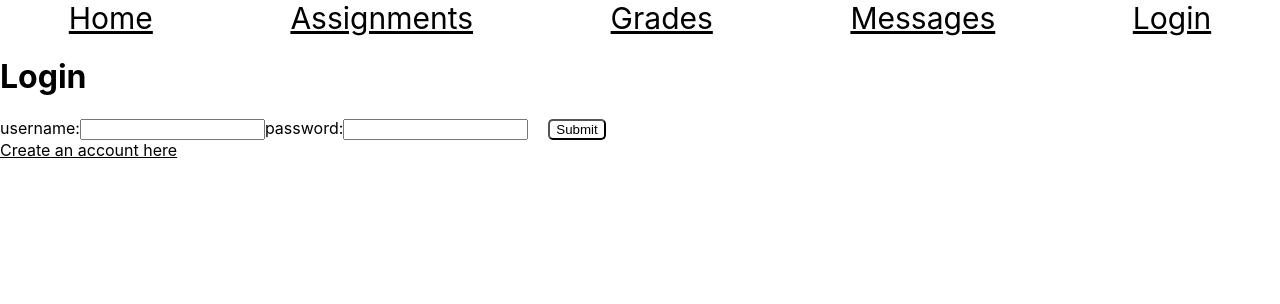
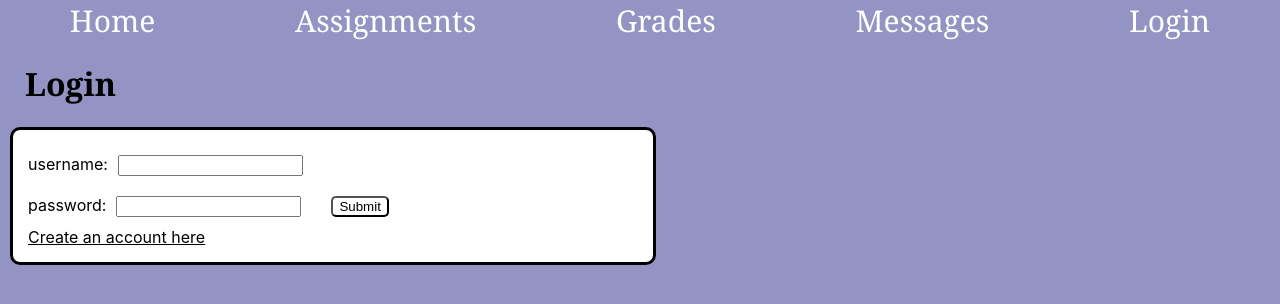
Before and after one commit to smcvey7/Teacher-Webpage, a React (Create React App) app: page /login in a window 1280 px wide. Shown: the top 304 px of the page. Built offline with nearby package versions, Linux system fonts and the light colour scheme; the HTML template or start-up script is replaced by a standard one.

Commit message:
updates styling

```diff
--- a/db.json
+++ b/db.json
@@ -23,7 +23,6 @@
           "due": "9/30",
           "worth": 5,
           "prompt": "Write a short paragraph introducing yourself using the vocabulary and sentance patterns we learned in unit 1 (pg 2-15)"
-
         },
         {
           "num": 2,
--- a/src/Assignments.js
+++ b/src/Assignments.js
@@ -52,6 +52,7 @@ function Assignments({ isLoggedIn, currentUser, saveSubmission }){
   if (!isLoggedIn) return <p>Log in to view assignments</p>
   else return(
     <div className="componentFlexContainer" >
+      <h2>Assignments</h2>
       <div className="moduleElement">
         <h2>Current assignment</h2>
         <ul>{currentAssignmentModule}</ul>
--- a/src/Grades.js
+++ b/src/Grades.js
@@ -13,7 +13,7 @@ function Grades({ isLoggedIn, currentUser }){
     setShowGrades(true)
   }
 
-  const assignmentEntries = currentUser.userAssignments.map(item=>{
+  const assignmentEntries = currentUser.userAssignments === undefined ? <tr></tr> : currentUser.userAssignments.map(item=>{
     return <tr key={item.num}>
       <td>{item.num}</td>
       <td>{item.title}</td>
@@ -26,7 +26,9 @@ function Grades({ isLoggedIn, currentUser }){
   else return(
     <div>
       <h2>Grades</h2>
+      <button onClick={getGrades}>Get grades</button>
       {showGrades ?
+        <div className="moduleElement">
           <table>
             <tbody>
               <tr>
@@ -46,8 +48,10 @@ function Grades({ isLoggedIn, currentUser }){
               </tr>
             </tbody>
           </table>
+        </div>
         :
-        <button onClick={getGrades}>Get grades</button>}
+        null}
+
     </div>
 
   )
--- a/src/Home.js
+++ b/src/Home.js
@@ -4,14 +4,15 @@ import { NavLink } from "react-router-dom"
 function Home({ isLoggedIn, currentUser }){
 
   if (!isLoggedIn) return(
-    <div>
+    <div className="moduleElement">
       <h1>Welcome to Mr. McVey's class</h1>
-      <p>Please <NavLink to="/login" exact>login</NavLink> to access your grades and assignments.</p>
+      <p>Please login to access your grades and assignments.</p>
     </div>
   )
   else return(
     <div>
-      <h1>Welcome to Mr. McVey's class, {currentUser.username}</h1>
+      <div className="moduleElement">
+        <h1>Welcome to Mr. McVey's Class, {currentUser.username}</h1>
         <h2>Weekly calendar</h2>
         <table>
           <tbody>
@@ -59,12 +60,15 @@ function Home({ isLoggedIn, currentUser }){
             </tr>
           </tbody>
         </table>
+      </div>
+      <div className="moduleElement">
         <h2>Announcements</h2>
         <ul>
           <li>No class next Mon/Tues (10/24-25) for Fall Break!</li>
           <li>Movie night Thurs (10/20) at 6:30<br/>Film: Crouching Tiger, Hidden Dragon</li>
         </ul>
       </div>
+    </div>
   )
 }
 
--- a/src/Login.js
+++ b/src/Login.js
@@ -42,22 +42,27 @@ function Login({ isLoggedIn, handleLogIn, createAccount }){
 
 
   if (!isLoggedIn) return(
-    hasAccount ? <div>
+    hasAccount ?
+    <div>
       <h1>Login</h1>
-      <form id="logInForm" onSubmit={onSubmitClick}>
-        username:<input value={userInfo.username} name="username" onChange={handleChange}/>
-        password:<input type="password" name="password" value={userInfo.password} onChange={handleChange}/><button id="submitLogIn">Submit</button><br/>
-        <a className="clickLink" onClick={()=>setHasAccount(false)}>Create an account here</a><br/>
-      </form>
+      <div className="accountForm">
+        <form id="logInForm" onSubmit={onSubmitClick}>
+          username:<input value={userInfo.username} name="username" onChange={handleChange}/><br/>
+          password:<input type="password" name="password" value={userInfo.password} onChange={handleChange}/><input type="submit" className="sendButton" id="submitLogIn" /><br/>
+          <a className="clickLink" onClick={()=>setHasAccount(false)}>Create an account here</a><br/>
+        </form>
+      </div>
     </div>
     :
     <div>
       <h1>Create Account</h1>
-      <form id="createAccountForm" onSubmit={onCreateAccountClick}>
-        username:<input value={userInfo.username} name="username" onChange={handleChange}/>
-        password:<input type="password" name="password" value={userInfo.password} onChange={handleChange}/><button id="submitCreateAccount">Submit</button><br/>
-        <a className="clickLink" onClick={()=>setHasAccount(true)}>Have an account? Login here</a><br/>
-      </form>
+      <div className=" accountForm" >
+        <form  id="createAccountForm" onSubmit={onCreateAccountClick}>
+          username:<input value={userInfo.username} name="username" onChange={handleChange}/><br/>
+          password: <input type="password" name="password" value={userInfo.password} onChange={handleChange}/><input type="submit" className="sendButton" id="submitCreateAccount" /><br/>
+          <a className="clickLink" onClick={()=>setHasAccount(true)}>Have an account? Login here</a><br/>
+        </form>
+      </div>
     </div>
   )
 }
--- a/src/Messages.js
+++ b/src/Messages.js
@@ -33,9 +33,14 @@ function Messages({ isLoggedIn, currentUser, updateMessages }){
       date: dateTime
     }
     e.preventDefault()
-    updateMessages(newMessage)
-    setMessageContent("")
-    setSendNew(false)
+    if (newMessage.content === ""){
+      alert("Message empty")
+    }else{
+      updateMessages(newMessage)
+      setMessageContent("")
+      setSendNew(false)
+    }
+
   }
 
 
@@ -46,6 +51,7 @@ function Messages({ isLoggedIn, currentUser, updateMessages }){
   if (!isLoggedIn) return <p>Log in to view messages</p>
   else return(
     <div className="componentFlexContainer">
+      <h2>Messages</h2>
       <div className="messageButtons">
         <div>
           <button className="messageButton" onClick={getMessages}>Get messages</button>
@@ -53,16 +59,17 @@ function Messages({ isLoggedIn, currentUser, updateMessages }){
         </div>
         <div>
           {sendNew ?
-            <form onSubmit={handleMessageSubmit}>
-              <h2>New Message</h2>
-              <textarea onChange={onChange} value={messageContent} ></textarea><br/>
-              <input type="submit" />
-            </form> : <p></p>}
+          <div className="accountForm">
+            <form id="newMessageForm" onSubmit={handleMessageSubmit}>
+              <textarea id="newMessageTextArea" onChange={onChange} value={messageContent} ></textarea><br/>
+              <input className="sendButton" type="submit" value="Send"/>
+              <button onClick={()=>setSendNew(false)}>Cancel</button>
+            </form>
+          </div>:
+            <p></p>}
         </div>
       </div>
-
       <div >
-        <h2>Messages</h2>
         <ul>{messageModules}</ul>
       </div>
     </div>
--- a/src/NavBar.js
+++ b/src/NavBar.js
@@ -6,11 +6,11 @@ function NavBar({ handleLogOut, isLoggedIn, currentUser }){
 
   return(
     <div id="navBar" className="flexContainer">
-      <NavLink to="/" exact>Home</NavLink>
-      <NavLink to="/assignments" >Assignments</NavLink>
-      <NavLink to="/grades" >Grades</NavLink>
-      <NavLink to="/messages" >Messages</NavLink>
-      {isLoggedIn ? <NavLink onClick={handleLogOut} to="/" >Logout</NavLink> : <NavLink to="/login" >Login</NavLink>}
+      <NavLink className="navLinks" to="/" exact>Home</NavLink>
+      <NavLink className="navLinks" to="/assignments" >Assignments</NavLink>
+      <NavLink className="navLinks" to="/grades" >Grades</NavLink>
+      <NavLink className="navLinks" to="/messages" >Messages</NavLink>
+      {isLoggedIn ? <NavLink className="navLinks" onClick={handleLogOut} to="/" >Logout</NavLink> : <NavLink className="navLinks" to="/login" >Login</NavLink>}
     </div>
   )
 }
--- a/src/index.css
+++ b/src/index.css
@@ -5,6 +5,8 @@ body {
     sans-serif;
   -webkit-font-smoothing: antialiased;
   -moz-osx-font-smoothing: grayscale;
+  background-color: rgb(102, 103, 171, 0.7);
+
 }
 
 code {
@@ -18,16 +20,12 @@ div#navBar {
 }
 
 a:link, a:visited {
-  color: black;
+  color: white;
   text-decoration: underline;
 }
 
 a.clickLink{
   text-decoration: underline;
-}
-
-a:hover{
-  font-weight: bold;
 }
 
 .flexContainer{
@@ -43,7 +41,8 @@ a:hover{
   border-style: solid;
   border-radius: 10px;
   border-width: 3px;
-  margin: 10px;
+  margin: 25px 50px 25px 50px;
+  background-color: white;
 }
 
 .messageButtons{
@@ -53,7 +52,7 @@ a:hover{
   margin-left: 50px;
 }
 
-button{
+button, input.sendButton{
   margin-left: 20px;
   color: black;
   background-color: white;
@@ -78,11 +77,54 @@ table{
   text-align: center;
   border-style: solid;
   border-collapse: collapse;
+  margin: 20px 20px 50px 20px ;
   margin-left: 5%;
+  margin-bottom: 50px;
   word-wrap: normal;
 }
 
 td, th{
   border-style: solid;
   border-collapse: collapse;
+  padding: 10px;
 }
+
+h1, h2{
+  font-family:Georgia, 'Times New Roman', Times, serif;
+  margin-left: 25px;
+}
+
+#navBar{
+  font-family:Georgia, 'Times New Roman', Times, serif
+}
+
+a.navLinks{
+  text-decoration: none;
+}
+
+a.navLinks:hover{
+  color: black;
+  text-decoration: none;
+}
+
+div.accountForm{
+  border-style: solid;
+  border-radius: 10px;
+  border-width: 3px;
+  margin: 10px;
+  background-color: white;
+  width: 50%;
+}
+
+#createAccountForm, #logInForm, #newMessageForm{
+  margin: 15px;
+}
+
+input{
+  margin: 10px;
+}
+
+textarea#newMessageTextArea{
+  width: 450px;
+  height: 175px;
+}
```
Lines whose indentation alone changed are shown as unchanged.
